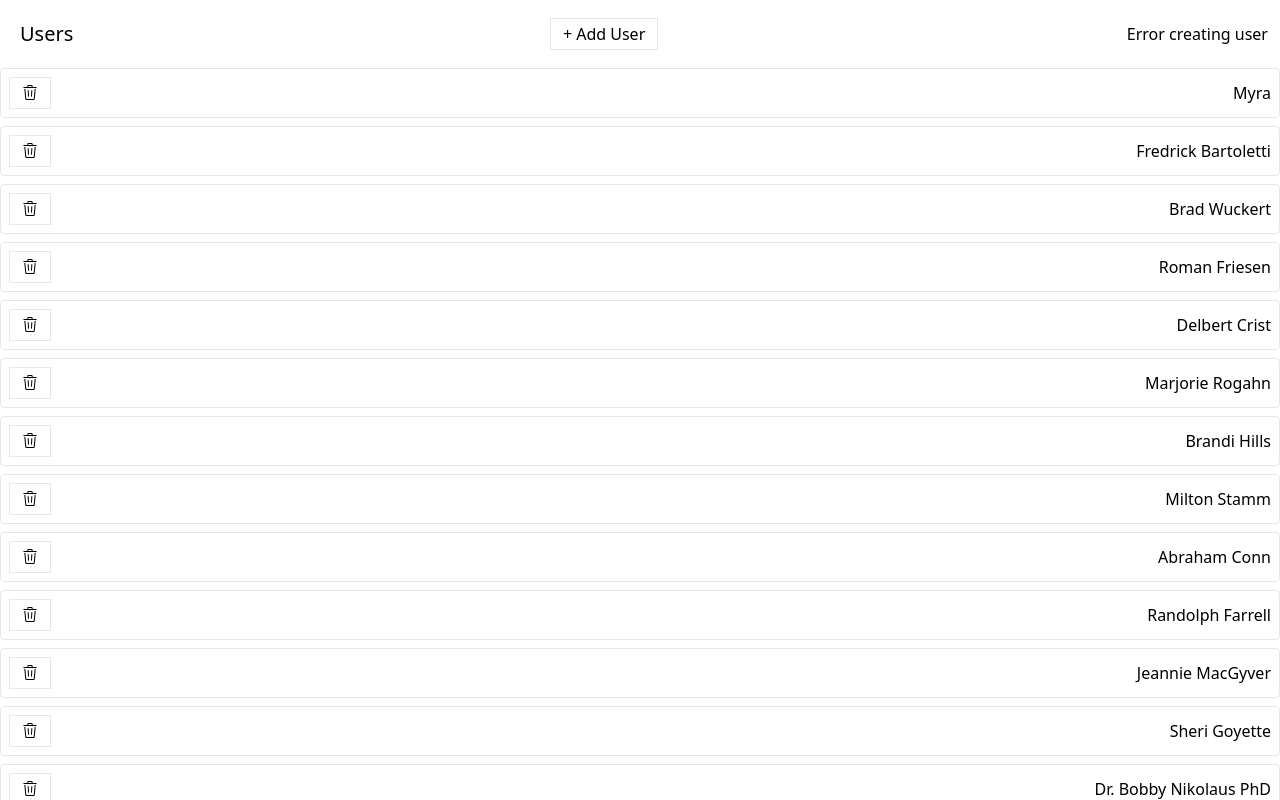
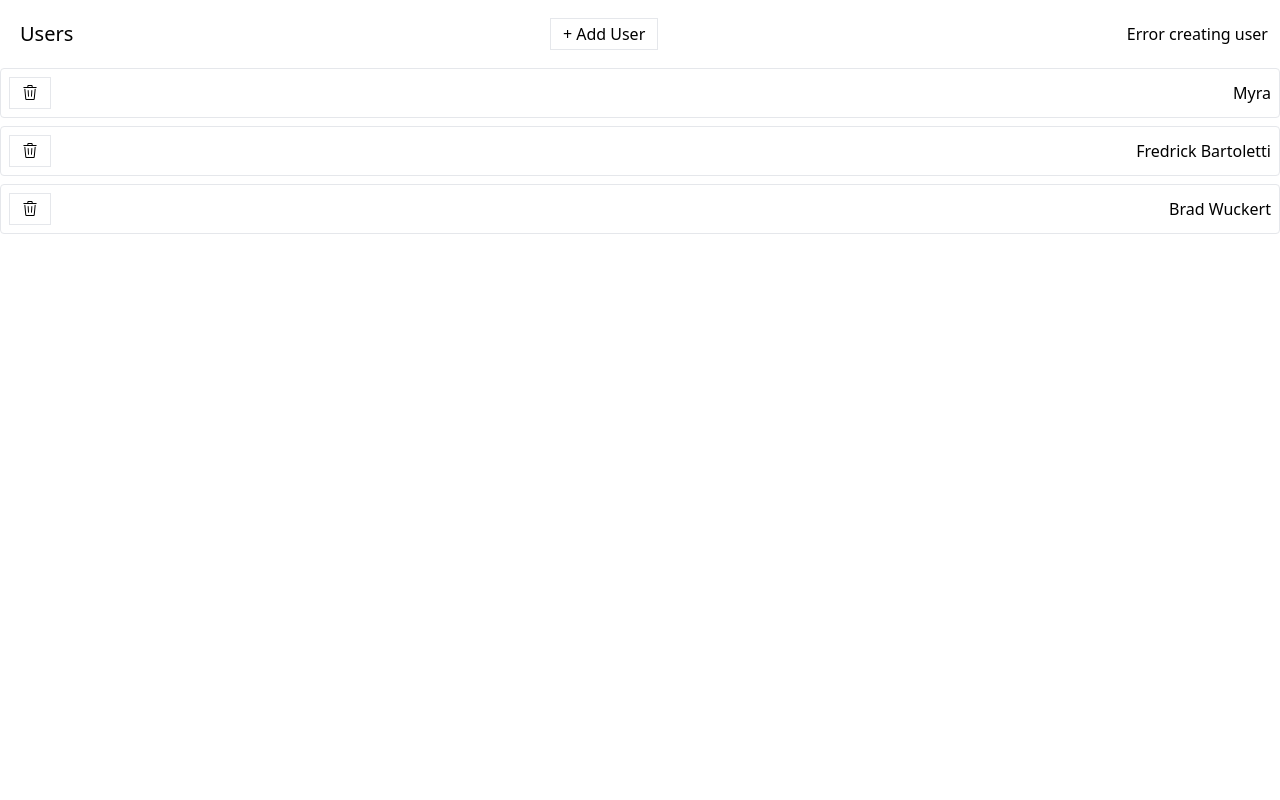
Before and after one commit to Doven-Obertinca/media-redux-lazyloading, a React (Create React App) app in the folder media-redux-lazyloading/: page / in a window 1280 px wide. Both pictures are taken after a click on the button "+ Add User". Shown: the top 800 px of the page. Built offline with nearby package versions, Linux system fonts and the light colour scheme; no server answers; data requests are answered from the project's data file.

Commit message:
found the issue and it was inside the handleClick I dindt pass the user prp to the thunk doRemoveUser

```diff
--- a/media-redux-lazyloading/db.json
+++ b/media-redux-lazyloading/db.json
@@ -11,78 +11,6 @@
     {
       "name": "Brad Wuckert",
       "id": 3
-    },
-    {
-      "name": "Roman Friesen",
-      "id": 4
-    },
-    {
-      "name": "Delbert Crist",
-      "id": 5
-    },
-    {
-      "name": "Marjorie Rogahn",
-      "id": 6
-    },
-    {
-      "name": "Brandi Hills",
-      "id": 7
-    },
-    {
-      "name": "Milton Stamm",
-      "id": 8
-    },
-    {
-      "name": "Abraham Conn",
-      "id": 9
-    },
-    {
-      "name": "Randolph Farrell",
-      "id": 10
-    },
-    {
-      "name": "Jeannie MacGyver",
-      "id": 11
-    },
-    {
-      "name": "Sheri Goyette",
-      "id": 12
-    },
-    {
-      "name": "Dr. Bobby Nikolaus PhD",
-      "id": 13
-    },
-    {
-      "name": "Dr. Johnathan Dooley",
-      "id": 14
-    },
-    {
-      "name": "Cecilia Greenholt",
-      "id": 15
-    },
-    {
-      "name": "Eloise Parisian",
-      "id": 16
-    },
-    {
-      "name": "Jean Rogahn",
-      "id": 17
-    },
-    {
-      "name": "Lonnie Lind",
-      "id": 18
-    },
-    {
-      "name": "Adrienne MacGyver",
-      "id": 19
-    },
-    {
-      "name": "Shelley West",
-      "id": 20
-    },
-    {
-      "name": "Bennie Watsica",
-      "id": 21
     }
   ],
   "albums": [],
--- a/media-redux-lazyloading/src/components/UsersListItem.js
+++ b/media-redux-lazyloading/src/components/UsersListItem.js
@@ -8,7 +8,7 @@ const UsersListItem = ({ user }) => {
   const [doRemoveUser, isLoading, error] = useThunk(removeUser);
 
   const handleClick = () => {
-    doRemoveUser();
+    doRemoveUser(user);
   };
   return (
     <div className="mb-2 border rounded">
--- a/media-redux-lazyloading/src/store/slices/usersSlice.js
+++ b/media-redux-lazyloading/src/store/slices/usersSlice.js
@@ -43,6 +43,7 @@ const usersSlice = createSlice({
     });
     builder.addCase(removeUser.fulfilled, (state, action) => {
       state.isLoading = false;
+
       state.data = state.data.filter((user) => {
         return user.id !== action.payload.id;
       });
```
